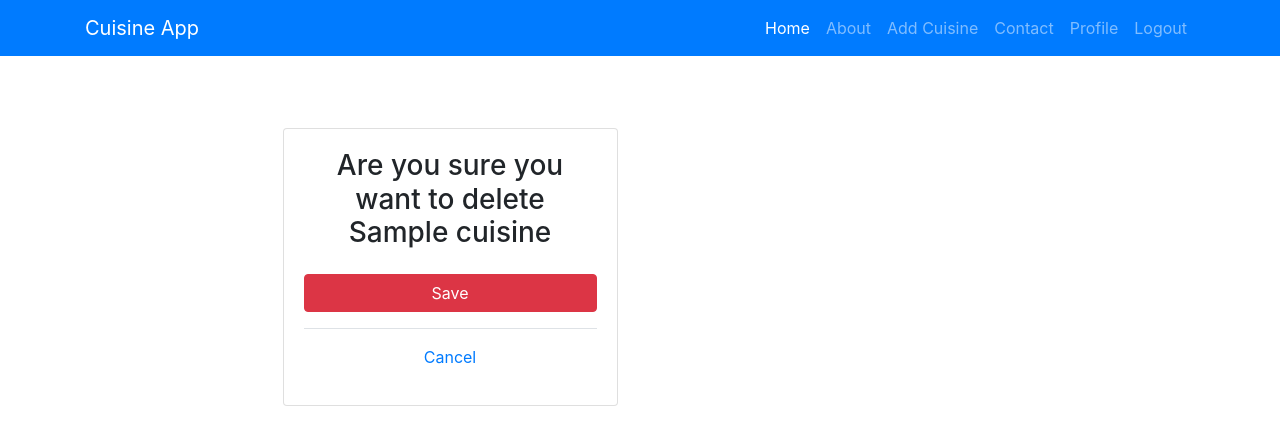
After one commit to maish79/food, a Django app: page /cuisine/1/delete/ in a window 1280 px wide. The commit adds this page. Shown: the top 445 px of the page. Run offline with Django 3.2, Linux system fonts and the light colour scheme; a user stored in the database is signed in; tables that the repository leaves empty hold one stand-in row (values such as "Sample post"); some libraries are stand-ins or nearby versions.

Commit message:
added cuisine delete view and mixins

```diff
--- a/cuisine/templates/cuisine/base.html
+++ b/cuisine/templates/cuisine/base.html
@@ -26,6 +26,9 @@
           </li>
           <li class="nav-item">
             <a class="nav-link" href="{% url 'about' %}">About</a>
+          </li>
+          <li class="nav-item">
+            <a class="nav-link" href="{% url 'cuisine-create' %}">Add Cuisine</a>
           </li>
           <li class="nav-item">
             <a class="nav-link" href="#">Contact</a>
--- /dev/null
+++ b/cuisine/templates/cuisine/cuisine_confirm_delete.html
@@ -0,0 +1,27 @@
+{% extends 'cuisine/base.html' %}
+{% load crispy_forms_tags %}
+
+
+{% block main-content %}
+<div class="container mt-5">
+  <div class="row justify-content-center">
+    <div class="col-md-6">
+      <div class="card">
+        <div class="card-body">
+          <h3 class="card-title text-center mb-4">Are you sure you want to delete {{ object }}</h3>
+          <form method="post" class="form">
+            {% csrf_token %}
+            {{ form|crispy }}
+            <div class="form-group mt-4">
+              <button type="submit" value="delete" class="btn btn-danger btn-block">Save</button>
+            </div>
+          </form>
+          <div class="border-top pt-3 text-center">
+            <p><a href="{% url 'home' %}">Cancel</a></p>
+          </div>
+        </div>
+      </div>
+    </div>
+  </div>
+</div>
+{% endblock %}
--- a/cuisine/urls.py
+++ b/cuisine/urls.py
@@ -7,6 +7,8 @@ urlpatterns = [
     path('', views.CuisineListView.as_view(), name='home'),
     path('cuisine/<int:pk>', views.CuisineDetailView.as_view(), name='cuisine-detail'),
     path('cuisine/create', views.CuisineCreateView.as_view(), name='cuisine-create'),
+    path('cuisine/<int:pk>/update/', views.CuisineUpdateView.as_view(), name='cuisine-update'),
+    path('cuisine/<int:pk>/delete/', views.CuisineDeleteView.as_view(), name='cuisine-delete'),
     path('about/', views.about, name='about'),
 
 ]
--- a/cuisine/views.py
+++ b/cuisine/views.py
@@ -1,6 +1,7 @@
 from django.shortcuts import render, HttpResponse
-from django.views.generic import ListView, DetailView, CreateView
-from django.contrib.auth.mixins import LoginRequiredMixin
+from django.views.generic import ListView, DetailView, CreateView, UpdateView, DeleteView
+from django.contrib.auth.mixins import LoginRequiredMixin, UserPassesTestMixin
+from django.urls import reverse_lazy
 from .models import Cuisine
 
 # Create your views here.
@@ -32,6 +33,32 @@ class CuisineCreateView(LoginRequiredMixin, CreateView) :
         return super().form_valid(form)
 
 
+class CuisineUpdateView(LoginRequiredMixin, UserPassesTestMixin, UpdateView) :
+    model = Cuisine
+    fields = ['title', 'description']
+
+    def test_func(self):
+        cuisine = self.get_object()
+        return self.request.user == cuisine.author
+
+
+    def form_valid(self, form):
+        form.instance.author = self.request.user
+        return super().form_valid(form)
+
+
+class CuisineDeleteView(LoginRequiredMixin, UserPassesTestMixin, DeleteView) :
+    model = Cuisine
+    success_url = reverse_lazy('home')
+
+    def test_func(self):
+        cuisine = self.get_object()
+        return self.request.user == cuisine.author
+
+
+
+
+
 
 def about(request):
     return render(request, 'cuisine/about.html')
```
Also changed, not shown: cuisine/templates/cuisine/cuisine_detail.html (+7 -1 lines).
